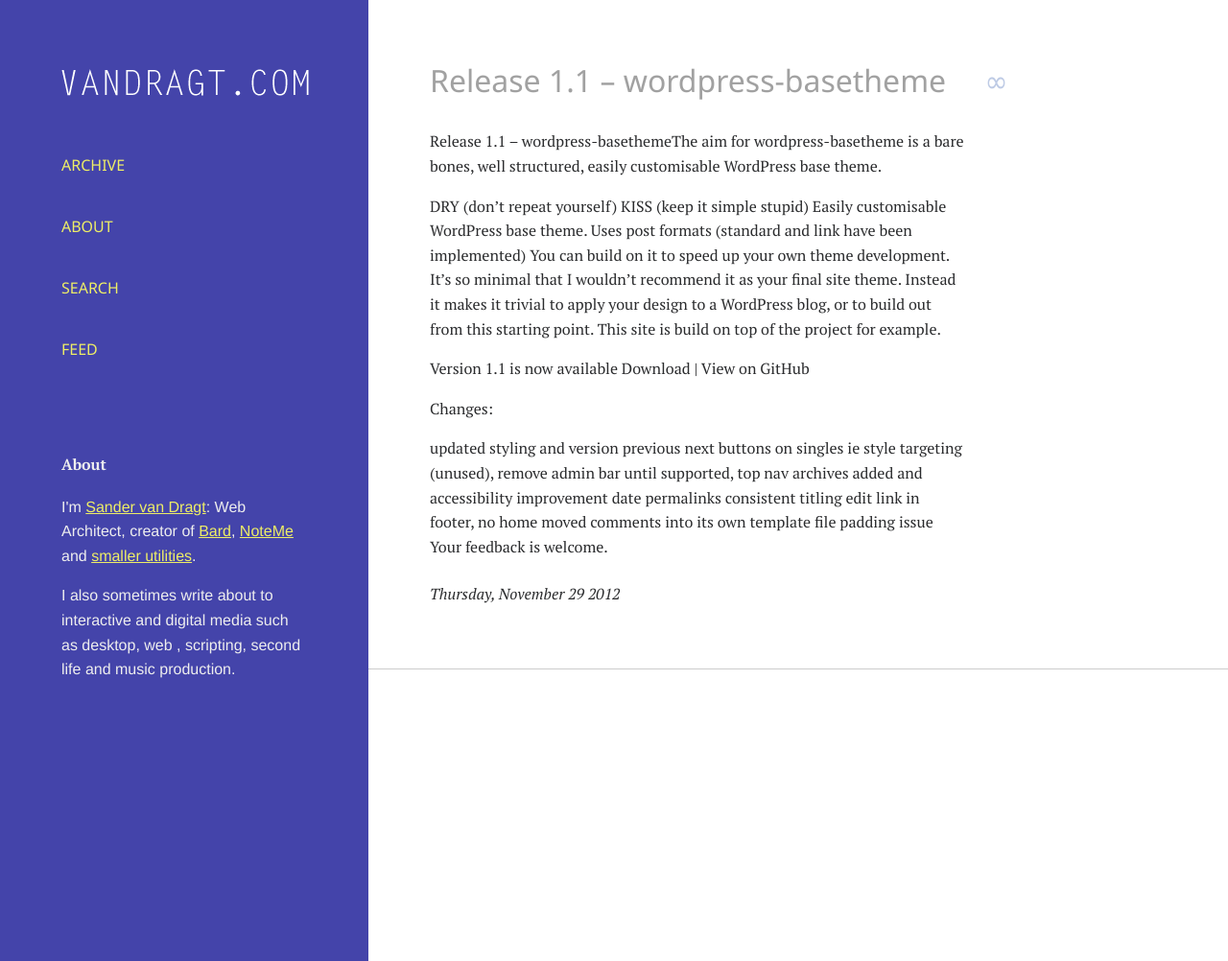
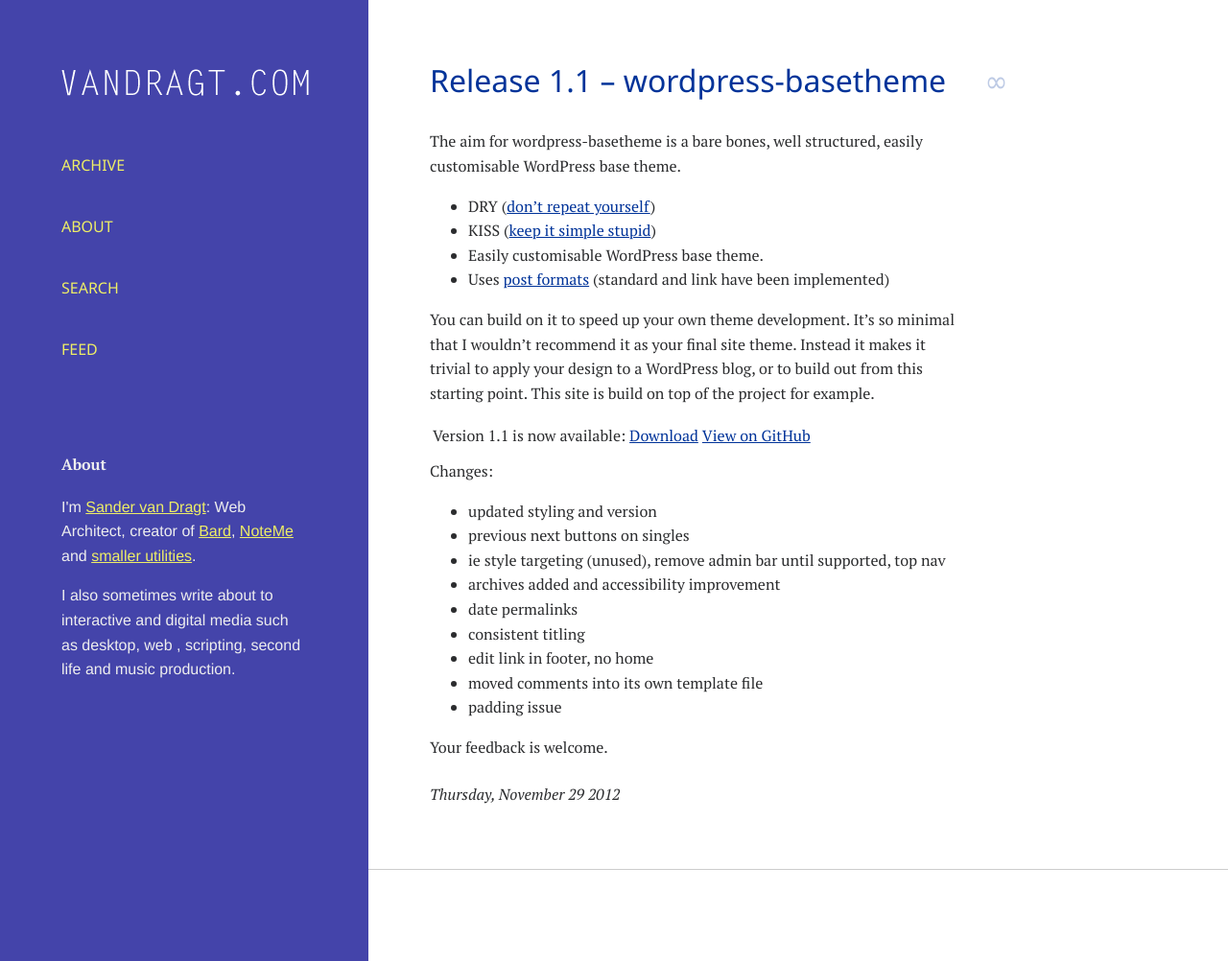
Before and after one commit to svandragt/svandragt.github.io, a Jekyll site: the page built from _posts/tumblr/2012-11-29-release-1-1-wordpress-basetheme.md, in a window 1280 px wide and 1002 px high. Shown: the whole window at 96% size. Built offline with Jekyll 4.4.1, drawn with Linux system fonts in a browser that asks for light colours.

Commit message:
fixed formatting on more posts

```diff
--- a/_posts/tumblr/2012-11-29-release-1-1-wordpress-basetheme.md
+++ b/_posts/tumblr/2012-11-29-release-1-1-wordpress-basetheme.md
@@ -1,31 +1,33 @@
 ---
-layout: post
+layout: link
 title: Release 1.1 – wordpress-basetheme
 date: '2012-11-29T00:00:00+00:00'
 tags:
 - wordpress-basetheme
 tumblr_url: http://vandragt.com/post/57516874906/release-1-1-wordpress-basetheme
+link: https://github.com/svandragt/wordpress-basetheme
 ---
-Release 1.1 – wordpress-basethemeThe aim for wordpress-basetheme is  a bare bones, well structured, easily customisable WordPress base theme.
+The aim for wordpress-basetheme is  a bare bones, well structured, easily customisable WordPress base theme.
 
-DRY (don’t repeat yourself)
-KISS (keep it simple stupid)
-Easily customisable WordPress base theme.
-Uses post formats (standard and link have been implemented)
+- DRY ([don’t repeat yourself](https://en.wikipedia.org/wiki/Don%27t_repeat_yourself))
+- KISS ([keep it simple stupid](https://en.wikipedia.org/wiki/KISS_principle))
+- Easily customisable WordPress base theme.
+- Uses [post formats](http://codex.wordpress.org/Post_Formats) (standard and link have been implemented)
+
 You can build on it to speed up your own theme development. It’s so minimal that I wouldn’t recommend it as your final site theme. Instead it makes it trivial to apply your design to a WordPress blog, or to build out from this starting point. This site is build on top of the project for example.
 
-Version 1.1 is now available
-Download | View on GitHub
+Version 1.1 is now available: [Download](https://github.com/svandragt/wordpress-basetheme/archive/1.1.zip) | [View on GitHub](https://github.com/svandragt/wordpress-basetheme)
 
 Changes:
 
-updated styling and version
-previous next buttons on singles
-ie style targeting (unused), remove admin bar until supported, top nav
-archives added and accessibility improvement
-date permalinks
-consistent titling
-edit link in footer, no home
-moved comments into its own template file
-padding issue
+- updated styling and version
+- previous next buttons on singles
+- ie style targeting (unused), remove admin bar until supported, top nav
+- archives added and accessibility improvement
+- date permalinks
+- consistent titling
+- edit link in footer, no home
+- moved comments into its own template file
+- padding issue
+
 Your feedback is welcome.
```
Also changed, not shown: _posts/tumblr/2012-11-12-silverstripe-gists.md (+1 -1 lines), _posts/tumblr/2012-11-13-when-get-aduser-does-not-return-the-complete-user.md (+4 -2 lines), _posts/tumblr/2012-11-14-displayanything3.md (+3 -2 lines).
